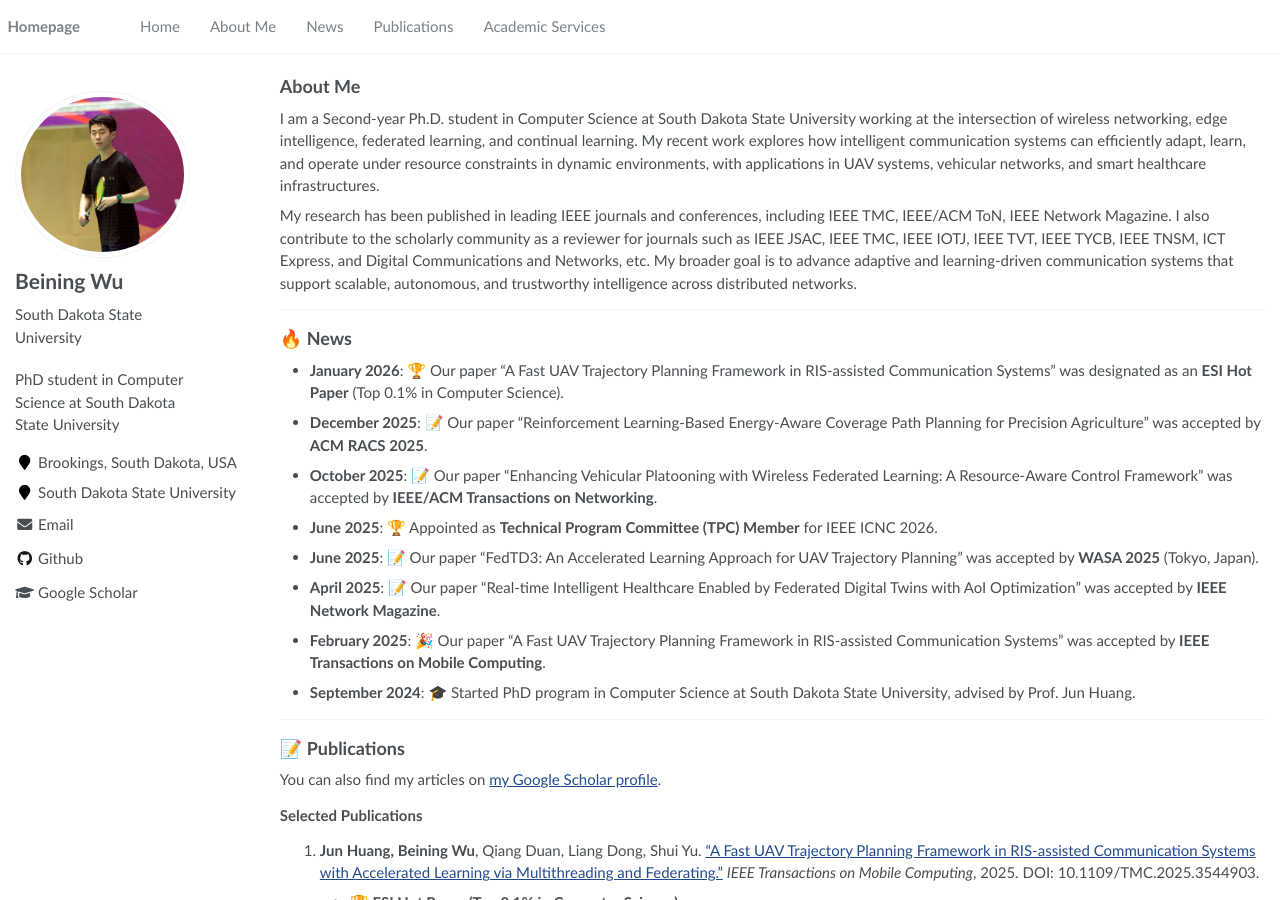
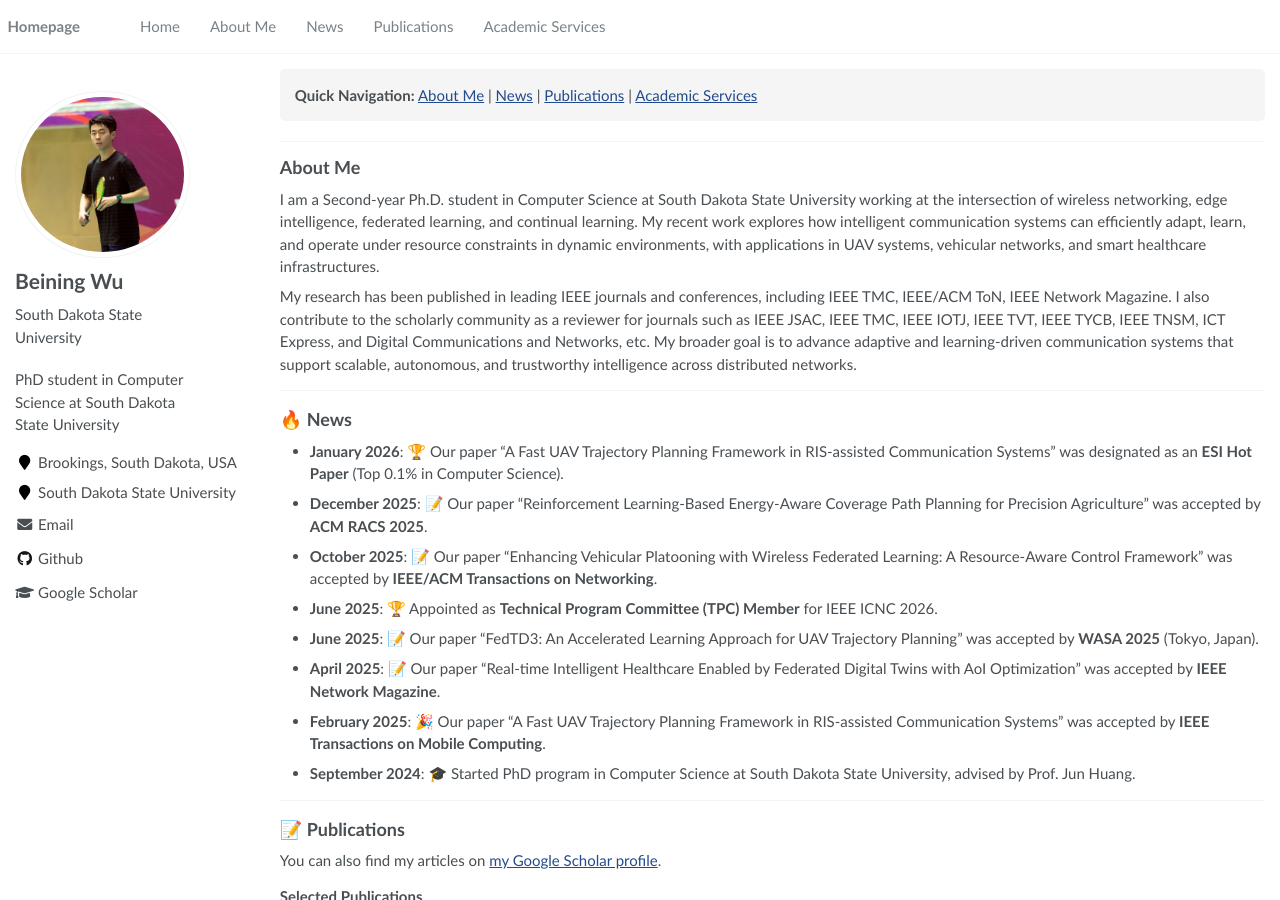
Before and after one commit to beining1008/beining1008.github.io, a Jekyll site: the page built from _pages/about.md, in a window 1280 px wide and 900 px high. Built offline with Jekyll 4.4.1, drawn with Linux system fonts in a browser that asks for light colours.

Commit message:
Update about.md

```diff
--- a/_pages/about.md
+++ b/_pages/about.md
@@ -6,6 +6,16 @@ author_profile: true
 redirect_from:
   - /about/
   - /about.html
+---
+
+<div style="background: #f5f5f5; padding: 15px; margin-bottom: 20px; border-radius: 5px;">
+  <strong>Quick Navigation:</strong>
+  <a href="#about-me">About Me</a> |
+  <a href="#news">News</a> |
+  <a href="#publications">Publications</a> |
+  <a href="#academic-services">Academic Services</a>
+</div>
+
 ---
 
 <a name="about-me"></a>
```
